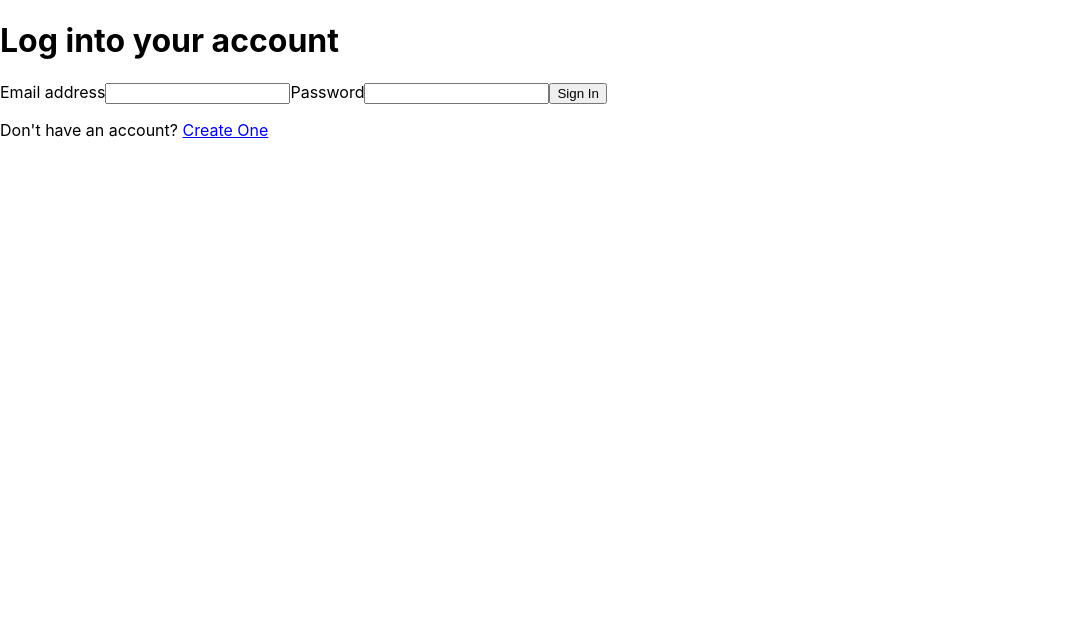
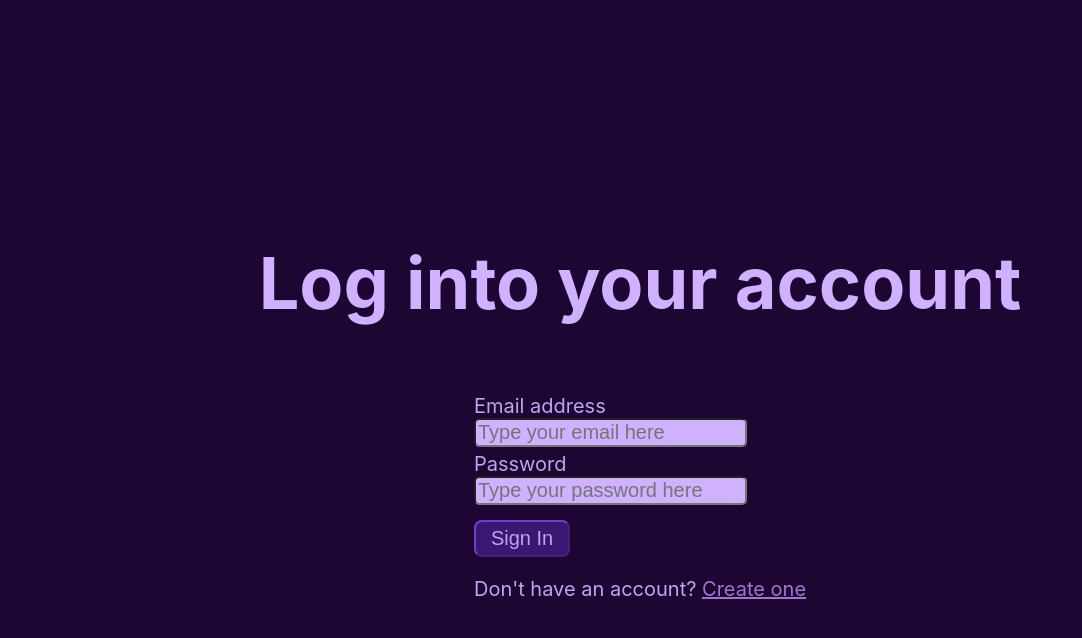
Before and after one commit to williamalvarezdev/galactic-forum, a React (Create React App) app in the folder client/galactic-forum-app/: page / in a window 1280 px wide. Shown: the top 638 px of the page, without its empty margins (0-1082 px from the left). Built offline with nearby package versions, Linux system fonts and the light colour scheme.

Commit message:
Login page initial styles

```diff
--- a/client/galactic-forum-app/src/App.css
+++ b/client/galactic-forum-app/src/App.css
@@ -1,38 +1,68 @@
-/* .App {
-  text-align: center;
-}
-
-.App-logo {
-  height: 40vmin;
-  pointer-events: none;
-}
-
-@media (prefers-reduced-motion: no-preference) {
-  .App-logo {
-    animation: App-logo-spin infinite 20s linear;
-  }
-}
-
-.App-header {
-  background-color: #282c34;
-  min-height: 100vh;
+.login {
+  background-color: #1d0631;
+  height: 100vh;
+  color: #c1a2f4;
+  padding: 30px;
+  justify-content: center;
   display: flex;
   flex-direction: column;
   align-items: center;
-  justify-content: center;
-  font-size: calc(10px + 2vmin);
-  color: white;
+  font-size: 20px;
 }
 
-.App-link {
-  color: #61dafb;
+.loginTitle {
+  margin-top: 0;
+  padding-bottom: 20px;
+  font-size: 72px;
+  color: #cfb1ff;
 }
 
-@keyframes App-logo-spin {
-  from {
-    transform: rotate(0deg);
-  }
-  to {
-    transform: rotate(360deg);
-  }
-} */
+.fields {
+  display: flex;
+  flex-direction: column;
+  max-width: 200px;
+  padding-bottom: 10px;
+}
+
+.email,
+.password {
+  padding-bottom: 5px;
+}
+
+input {
+  border-radius: 5px;
+  font-size: 20px;
+  background-color: #cfb1ff;
+}
+
+button {
+  border-radius: 8px;
+  padding: 5px 15px;
+  color: #c1a2f4;
+  background-color: #3a1772;
+  border-color: #733cca;
+  font-size: 20px;
+}
+
+a:link {
+  color: #9f75d3;
+}
+
+a:visited {
+  color: #9f75d3;
+}
+
+a:hover {
+  color: #8c5fc2;
+}
+
+a:active {
+  color: #8c5fc2;
+}
+
+/*
+#070F2B
+#1B1A55
+#535C91
+#9290C3
+*/
--- a/client/galactic-forum-app/src/App.js
+++ b/client/galactic-forum-app/src/App.js
@@ -4,6 +4,7 @@ import Register from './components/Register';
 import Login from './components/Login';
 import Home from './components/Home';
 import Replies from './components/Replies';
+import './App.css';
 
 //Login.js and Register.js filesa are the authentication pages of the web application.
 // Home.js file respresents the dashboard page show after authentication. It allows users to
--- a/client/galactic-forum-app/src/components/Login.js
+++ b/client/galactic-forum-app/src/components/Login.js
@@ -47,27 +47,35 @@ const loginUser = () => {
         <main className='login'>
             <h1 className='loginTitle'>Log into your account</h1>
             <form className='loginForm' onSubmit={ handleSubmit }>
+              <div className='fields'>
+                <div className='email'>
                   <label htmlFor='email'>Email address</label>
                   <input
                       type='text'
                       name='email'
                       id='email'
+                      placeholder='Type your email here'
                       required
                       value={email}
                       onChange={(e) => setEmail(e.target.value)}
                   />
+                </div>
+                <div className='password'>
                   <label htmlFor='password'>Password</label>
                   <input
                       type='password'
                       name='password'
                       id='password'
+                      placeholder='Type your password here'
                       required
                       value={password}
                       onChange={(e) => setPassword(e.target.value)}
                   />
+                </div>
+              </div>
                 <button className="loginBtn">Sign In</button>
                 <p>
-                    Don't have an account? <Link to='/register'>Create One</Link>
+                    Don't have an account? <Link to='/register'>Create one</Link>
                 </p>
             </form>
         </main>
```
Lines whose indentation alone changed are shown as unchanged.
